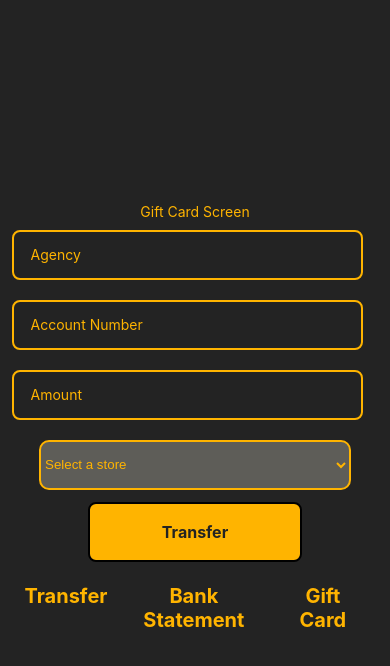
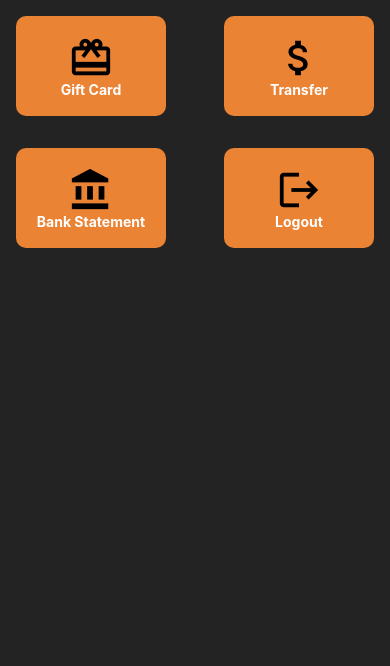
Before and after one commit to RaffeuL/Desafio-W3-FrontEnd, a React Native app: screen /GiftCardScreen in a window 390 px wide. Shown: the top 666 px of the page. Built offline with nearby package versions, Linux system fonts and the light colour scheme.

Commit message:
create home and card components

```diff
--- a/App.js
+++ b/App.js
@@ -7,8 +7,8 @@ import { Provider } from "react-redux";
 export default function App() {
     return (
         <Provider store={store}>
+            <StatusBar style="light" />
             <SafeAreaView style={{ flex: 1 }}>
-                <StatusBar style="light" />
                 <AppRoutes />
             </SafeAreaView>
         </Provider>
--- a/package.json
+++ b/package.json
@@ -11,6 +11,7 @@
   "dependencies": {
     "@react-native-community/datetimepicker": "6.2.0",
     "@react-native-picker/picker": "^2.4.8",
+    "@react-navigation/bottom-tabs": "^6.4.0",
     "@react-navigation/native": "^6.0.13",
     "@react-navigation/native-stack": "^6.9.1",
     "@react-navigation/stack": "^6.3.3",
--- /dev/null
+++ b/src/globalComponents/Card.js
@@ -0,0 +1,27 @@
+import React from "react";
+import { StyleSheet, Text, TouchableOpacity } from "react-native";
+import { MaterialIcons } from "@expo/vector-icons";
+
+export default function Card({ iconName, label, onPress }) {
+    return (
+        <TouchableOpacity style={styles.card} onPress={onPress}>
+            <MaterialIcons name={iconName} size={46} color="black" />
+            <Text style={styles.text}>{label}</Text>
+        </TouchableOpacity>
+    );
+}
+
+const styles = StyleSheet.create({
+    card: {
+        backgroundColor: "#eb8334",
+        height: 100,
+        width: 150,
+        alignItems: "center",
+        borderRadius: 10,
+        justifyContent: "center",
+    },
+    text: {
+        color: "white",
+        fontWeight: "bold",
+    },
+});
--- /dev/null
+++ b/src/globalComponents/Top.js
@@ -0,0 +1,27 @@
+import React from "react";
+import { MaterialIcons } from "@expo/vector-icons";
+import { StyleSheet, View } from "react-native";
+
+export default function Top({ onPress }) {
+    return (
+        <View style={styles.top}>
+            <MaterialIcons
+                name="arrow-back"
+                size={24}
+                color="white"
+                onPress={onPress}
+            />
+        </View>
+    );
+}
+
+const styles = StyleSheet.create({
+    top: {
+        backgroundColor: "black",
+        flexDirection: "row",
+        marginVertical: 16,
+        height: 40,
+        alignItems: "center",
+        borderBottomEndRadius: 10,
+    },
+});
--- a/src/routes/AppRoutes.js
+++ b/src/routes/AppRoutes.js
@@ -1,36 +1,28 @@
 import React from "react";
 import { NavigationContainer } from "@react-navigation/native";
 import { createNativeStackNavigator } from "@react-navigation/native-stack";
+import { createBottomTabNavigator } from "@react-navigation/bottom-tabs";
 
 import SignUp from "../screens/SignUp";
 import LogIn from "../screens/LogIn";
 import TransferScreen from "../screens/TransferScreen";
 import GiftCardScreen from "../screens/GiftCardScreen";
 import BankStatementScreen from "../screens/BankStatementScreen";
+import Home from "../screens/Home";
 
 const Stack = createNativeStackNavigator();
+const Tab = createBottomTabNavigator();
 
 export default function AppRoutes() {
     return (
         <NavigationContainer>
             <Stack.Navigator
-                initialRouteName="LogIn"
+                initialRouteName="Home"
                 screenOptions={{ headerShown: false }}
             >
+                <Stack.Screen name="LogIn" component={LogIn} />
+                <Stack.Screen name="Home" component={Home} />
                 <Stack.Screen name="SignUp" component={SignUp} />
-                <Stack.Screen name="LogIn" component={LogIn} />
-                <Stack.Screen
-                    name="TransferScreen"
-                    component={TransferScreen}
-                />
-                <Stack.Screen
-                    name="GiftCardScreen"
-                    component={GiftCardScreen}
-                />
-                <Stack.Screen
-                    name="BankStatementScreen"
-                    component={BankStatementScreen}
-                />
             </Stack.Navigator>
         </NavigationContainer>
     );
--- a/src/screens/BankStatementScreen/index.js
+++ b/src/screens/BankStatementScreen/index.js
@@ -137,7 +137,6 @@ export default function BankStatementScreen() {
                     error={errors.finalDate}
                 />
                 <Button label={"Check"} onPress={validate} />
-                <OptionsNavigation />
             </View>
         </>
     );
--- a/src/screens/GiftCardScreen/index.js
+++ b/src/screens/GiftCardScreen/index.js
@@ -141,7 +141,6 @@ export default function GiftCardScreen() {
                     </Text>
                 )}
                 <Button label={"Transfer"} onPress={validate} />
-                <OptionsNavigation />
             </View>
         </>
     );
--- /dev/null
+++ b/src/screens/Home/index.js
@@ -0,0 +1,54 @@
+import { useNavigation } from "@react-navigation/native";
+import React from "react";
+import { View, StyleSheet } from "react-native";
+import Card from "../../globalComponents/Card";
+import Top from "../../globalComponents/Top";
+
+export default function Home() {
+    const navigation = useNavigation();
+
+    return (
+        <>
+            <View style={styles.screen}>
+                <View style={styles.tileCard}>
+                    <Card
+                        iconName={"card-giftcard"}
+                        label={"Gift Card"}
+                        onPress={() => console.log("gift card")}
+                    />
+                    <Card
+                        iconName={"attach-money"}
+                        label={"Transfer"}
+                        onPress={() => console.log("transfer")}
+                    />
+                </View>
+                <View style={styles.tileCard}>
+                    <Card
+                        iconName={"account-balance"}
+                        label={"Bank Statement"}
+                        onPress={() => console.log("bank statement")}
+                    />
+                    <Card
+                        iconName={"logout"}
+                        label={"Logout"}
+                        onPress={() => console.log("logout")}
+                    />
+                </View>
+            </View>
+        </>
+    );
+}
+
+const styles = StyleSheet.create({
+    screen: {
+        backgroundColor: "#232323",
+        height: "100%",
+    },
+
+    tileCard: {
+        flexDirection: "row",
+        justifyContent: "space-between",
+        marginHorizontal: 16,
+        marginVertical: 16,
+    },
+});
--- a/src/screens/TransferScreen/index.js
+++ b/src/screens/TransferScreen/index.js
@@ -3,10 +3,12 @@ import { Text, View, StyleSheet, Alert, Keyboard } from "react-native";
 import Input from "../../globalComponents/Input";
 import Button from "../../globalComponents/Button";
 import OptionsNavigation from "../../globalComponents/OptionsNavigation";
-import { useSelector } from "react-redux";
+import { useSelector, useDispatch } from "react-redux";
+import { logoutUser } from "../../store/user";
 
 export default function TransferScreen() {
     const user = useSelector((state) => state.user);
+    const dispach = useDispatch();
     const [agency, setAgency] = useState("");
     const [account, setAccount] = useState("");
     const [amount, setAmount] = useState("");
@@ -17,7 +19,6 @@ export default function TransferScreen() {
     }
 
     function validate() {
-        console.log(user);
         Keyboard.dismiss();
         let valid = true;
         const agencyRegex = /^[0-9]{1,4}$/g;
@@ -100,7 +101,6 @@ export default function TransferScreen() {
                 />
 
                 <Button label={"Transfer"} onPress={validate} />
-                <OptionsNavigation />
                 <Text style={styles.text}>{user.balance}</Text>
             </View>
         </>
--- a/src/store/user/index.js
+++ b/src/store/user/index.js
@@ -1,6 +1,6 @@
 import { createSlice } from "@reduxjs/toolkit";
 
-const initialState = { user: {}, token: "token" };
+const initialState = { user: {}, token: "" };
 
 const userSlice = createSlice({
     name: "user",
@@ -12,8 +12,12 @@ const userSlice = createSlice({
         setToken(state, action) {
             state.token = action.payload;
         },
+        logoutUser(state) {
+            state.user = {};
+            state.token = "";
+        },
     },
 });
 
-export const { setUser, setToken } = userSlice.actions;
+export const { setUser, setToken, logoutUser } = userSlice.actions;
 export default userSlice;
```
Also changed, not shown: src/routes/TabHome.js (added, +57 -0 lines), 1 other file (tests, documents, lock files or other folders).
